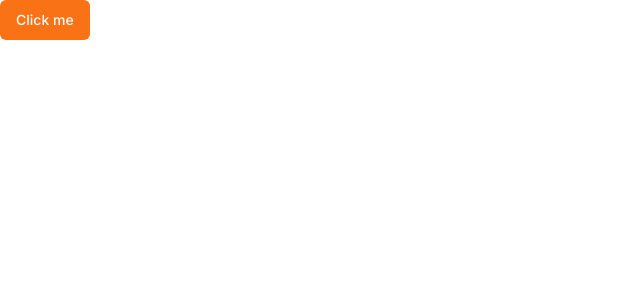
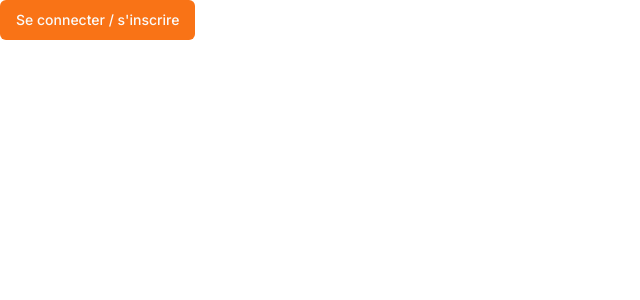
Before and after one commit to Rabire/ecrabe, a Next.js app in the folder client/: page / in a window 1280 px wide. Shown: the top 300 px of the page, without its empty margins (0-640 px from the left). Built offline with nearby package versions, Linux system fonts and the light colour scheme.

Commit message:
setup some pages

```diff
--- /dev/null
+++ b/client/app/login/page.tsx
@@ -0,0 +1,7 @@
+export default function Login() {
+  return (
+    <main>
+      <h1>Login page</h1>
+    </main>
+  );
+}
--- a/client/app/page.tsx
+++ b/client/app/page.tsx
@@ -3,7 +3,9 @@ import { Button } from "@/components/ui/button";
 export default function Home() {
   return (
     <main className="">
-      <Button>Click me</Button>
+      <Button asChild>
+        <a href="/login">Se connecter / s&apos;inscrire</a>
+      </Button>
     </main>
   );
 }
--- /dev/null
+++ b/client/app/student/page.tsx
@@ -0,0 +1,7 @@
+export default function StudentHome() {
+  return (
+    <main>
+      <h1>Student home page</h1>
+    </main>
+  );
+}
--- /dev/null
+++ b/client/app/teacher/page.tsx
@@ -0,0 +1,7 @@
+export default function TeacherHome() {
+  return (
+    <main>
+      <h1>Teacher home page</h1>
+    </main>
+  );
+}
```
Also changed, not shown: 1 other file (tests, documents, lock files or other folders).
